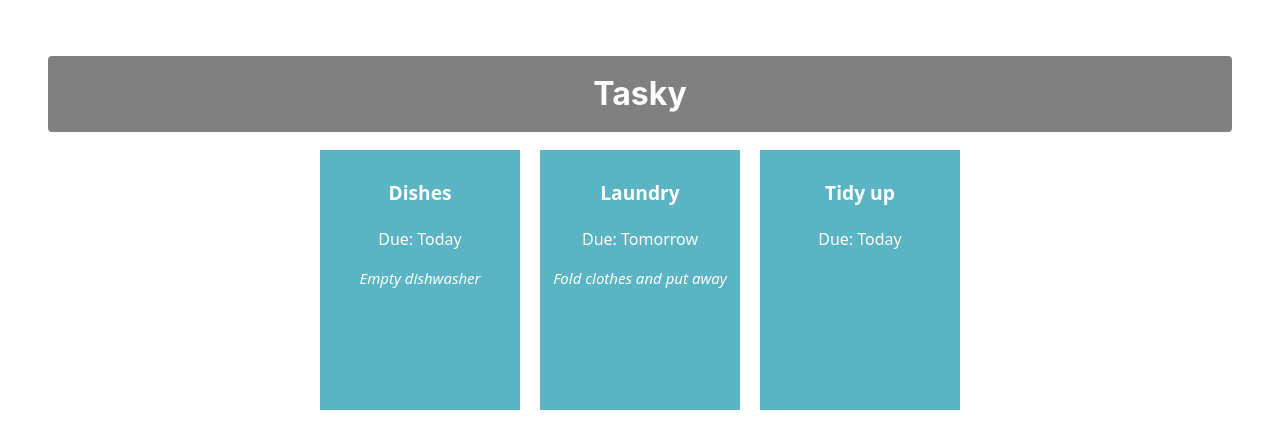
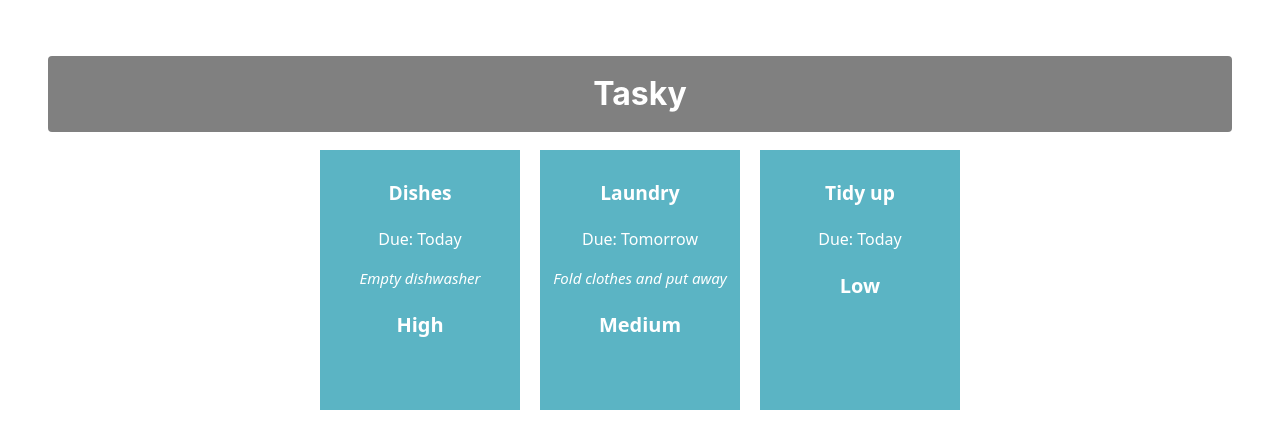
Before and after one commit to musicheng520/react-basics-labs, a React (Vite) app in the folder tasky/: page / in a window 1280 px wide. Shown: the top 448 px of the page. Built offline with nearby package versions, Linux system fonts and the light colour scheme.

Commit message:
Tasky Lab 2a - Exercise done

```diff
--- a/tasky/src/App.css
+++ b/tasky/src/App.css
@@ -46,3 +46,8 @@
   font-weight: lighter;
   font-style: italic;
 }
+
+.priority{
+  font-size: 20px;
+  font-weight: bold;
+}
--- a/tasky/src/App.jsx
+++ b/tasky/src/App.jsx
@@ -7,9 +7,9 @@
 
   const [ taskState, setTaskState ] = useState({
     tasks: [
-      { id:1,title:"Dishes", description: "Empty dishwasher", deadline: "Today" },
-      { id:2, title: "Laundry", description: "Fold clothes and put away", deadline: "Tomorrow" },
-      { id:3, title: "Tidy up", deadline: "Today" }
+      { id:1,title:"Dishes", description: "Empty dishwasher", deadline: "Today",priority:"High" },
+      { id:2, title: "Laundry", description: "Fold clothes and put away", deadline: "Tomorrow",priority:"Medium" },
+      { id:3, title: "Tidy up", deadline: "Today",priority:"Low" }
     ]
   });
 
@@ -26,6 +26,7 @@
       title={task.title}
       description={task.description}
       deadline={task.deadline}
+      priority={task.priority}
       key={task.id}
     />
   ))}
--- a/tasky/src/components/Task.jsx
+++ b/tasky/src/components/Task.jsx
@@ -7,6 +7,7 @@
             <p className='title'>{props.title}</p>
             <p>Due: {props.deadline}</p>
             <p className='description'>{props.description}</p>
+            <p className='priority'>{props.priority}</p>
         </div>
     )
 
```
